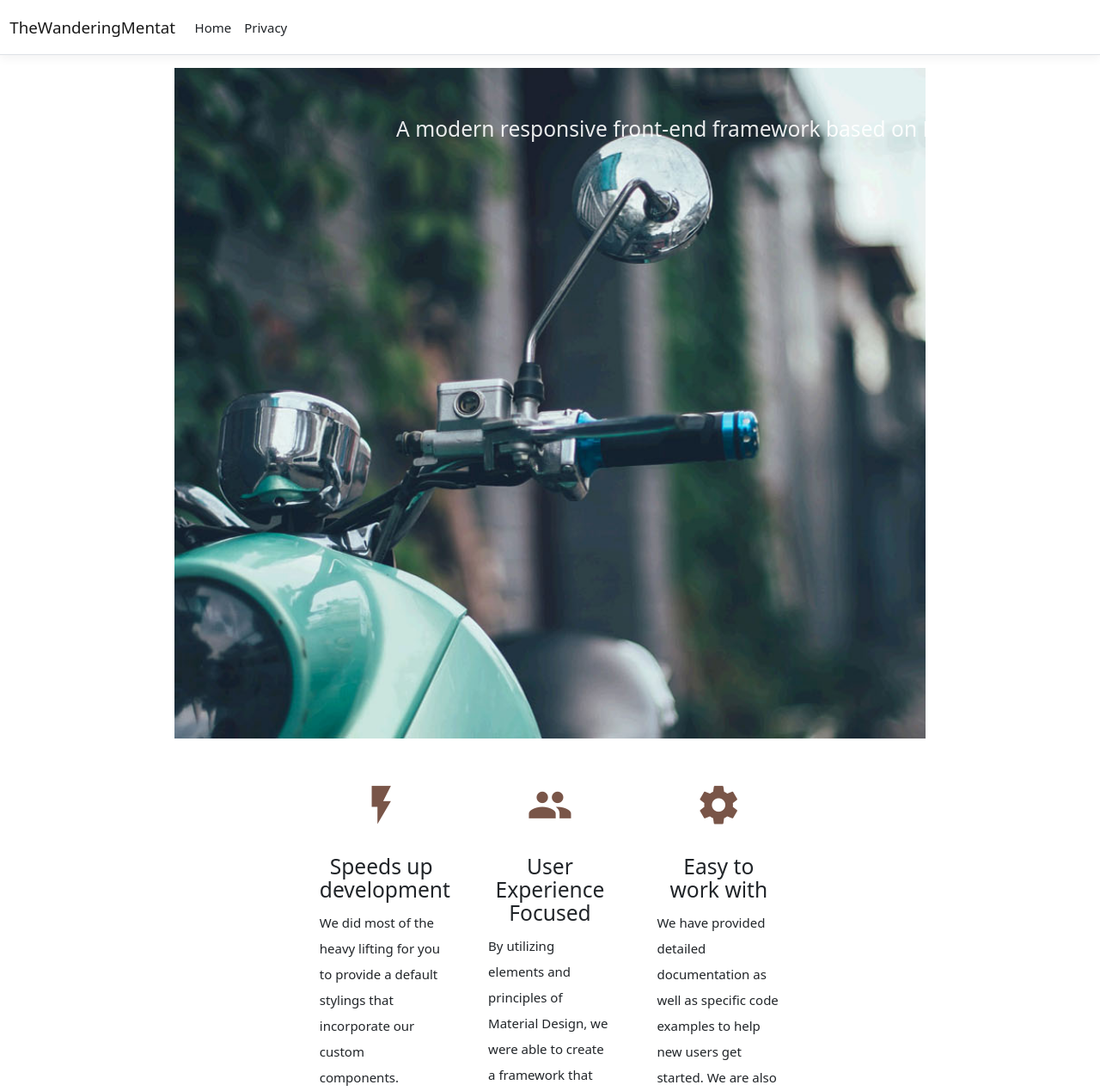
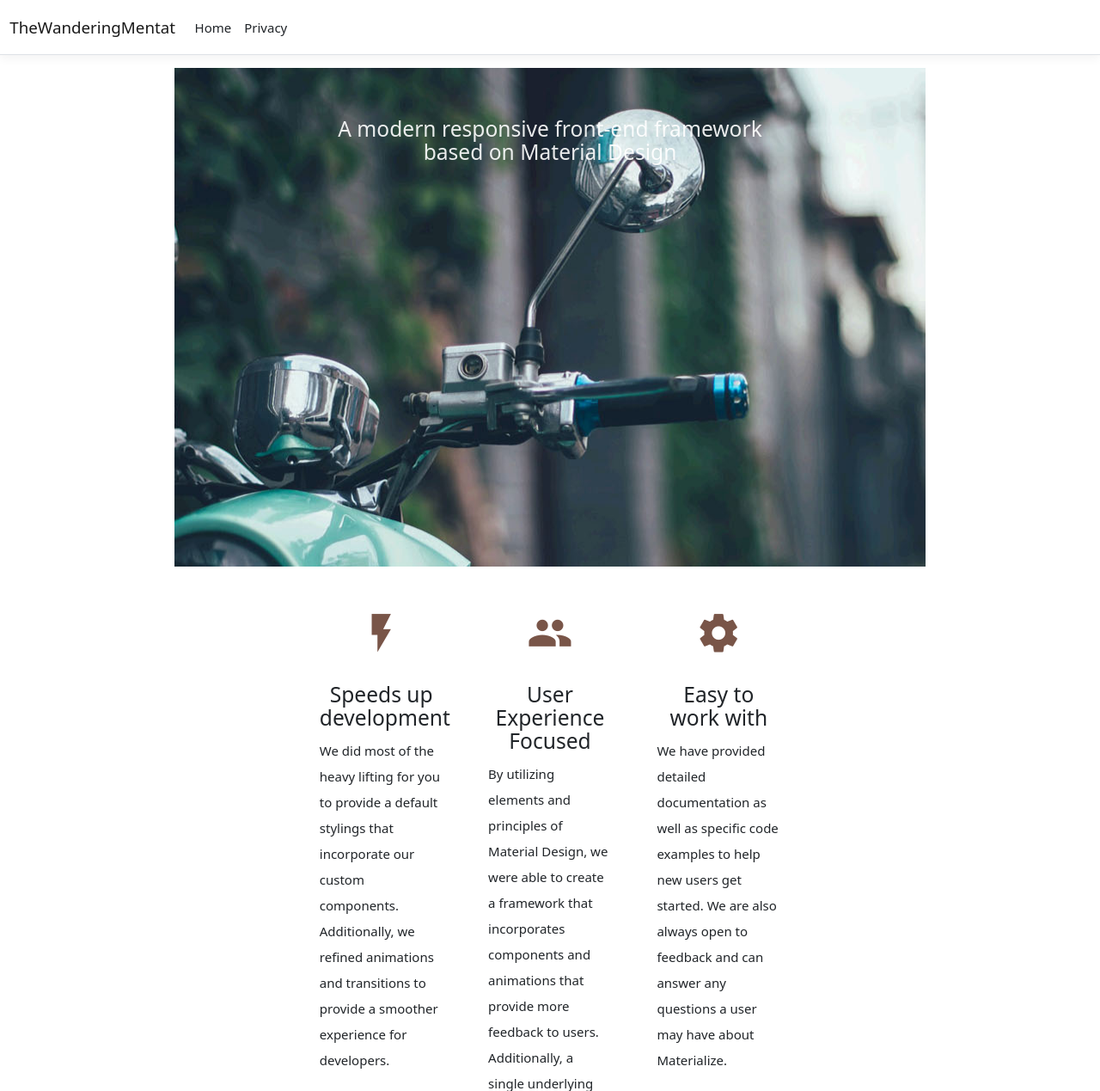
Before and after one commit to TheHawat/TheWanderingMentat, an ASP.NET Core app: template TheWanderingMentat/Views/Home/Index.cshtml in a window 1280 px wide. Shown: the top 1269 px of the page at 86% size. Run offline with ASP.NET Core 8, Linux system fonts and the light colour scheme; the template is opened without the code that fills it, so the values that code supplies are empty; style sheets or scripts are compiled from the project's sources; some libraries are stand-ins or nearby versions.

Commit message:
fixed some css

```diff
--- a/TheWanderingMentat/wwwroot/css/style.css
+++ b/TheWanderingMentat/wwwroot/css/style.css
@@ -20,13 +20,13 @@ p {
 }
 
 .parallax-container {
-  min-height: 780px;
+  min-height: 580px;
   line-height: 0;
   height: auto;
   color: rgba(255,255,255,.9);
 }
   .parallax-container .section {
-    width: 150%;
+    width: 100%;
   }
 
 @media only screen and (max-width : 992px) {
```
